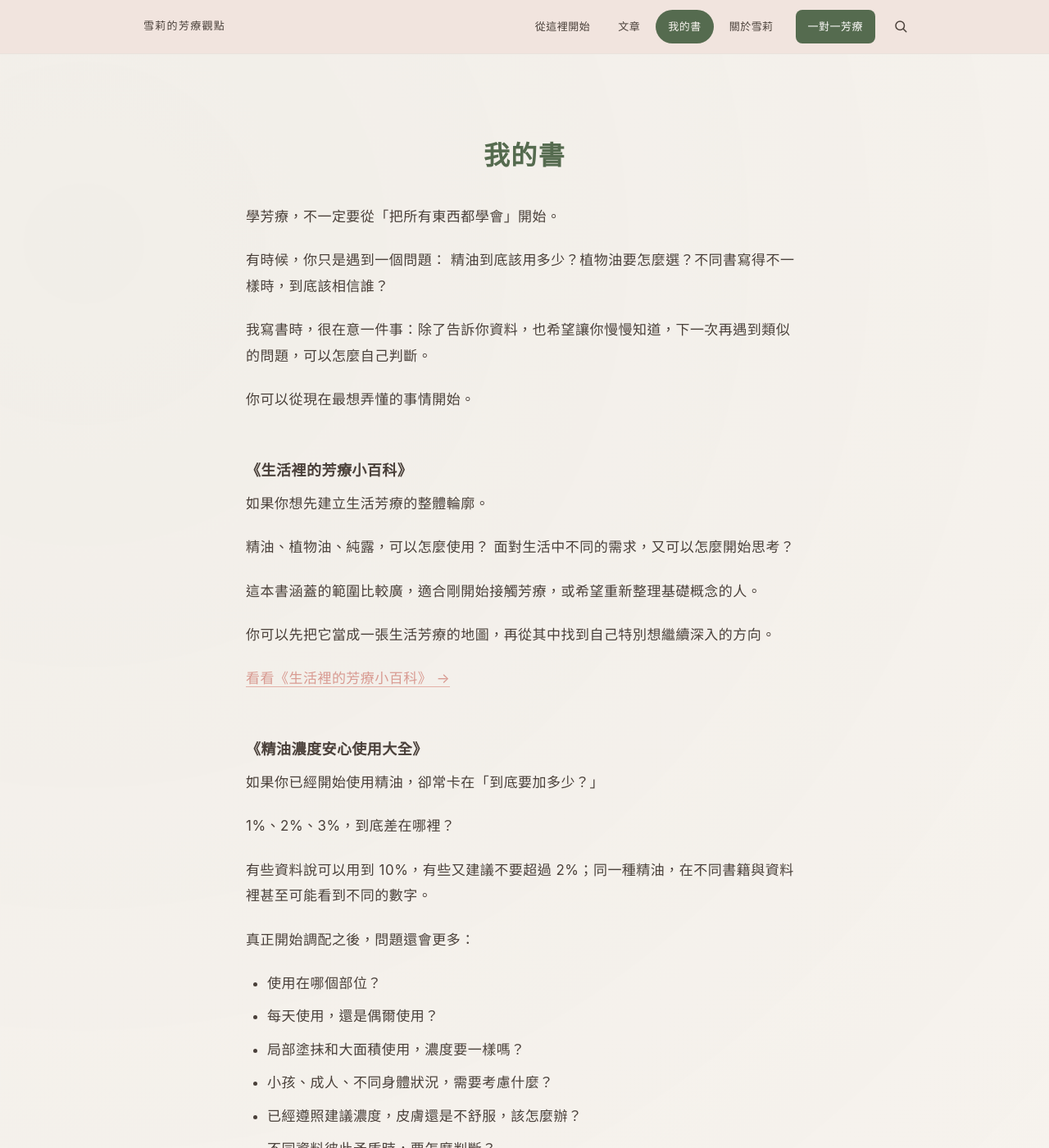
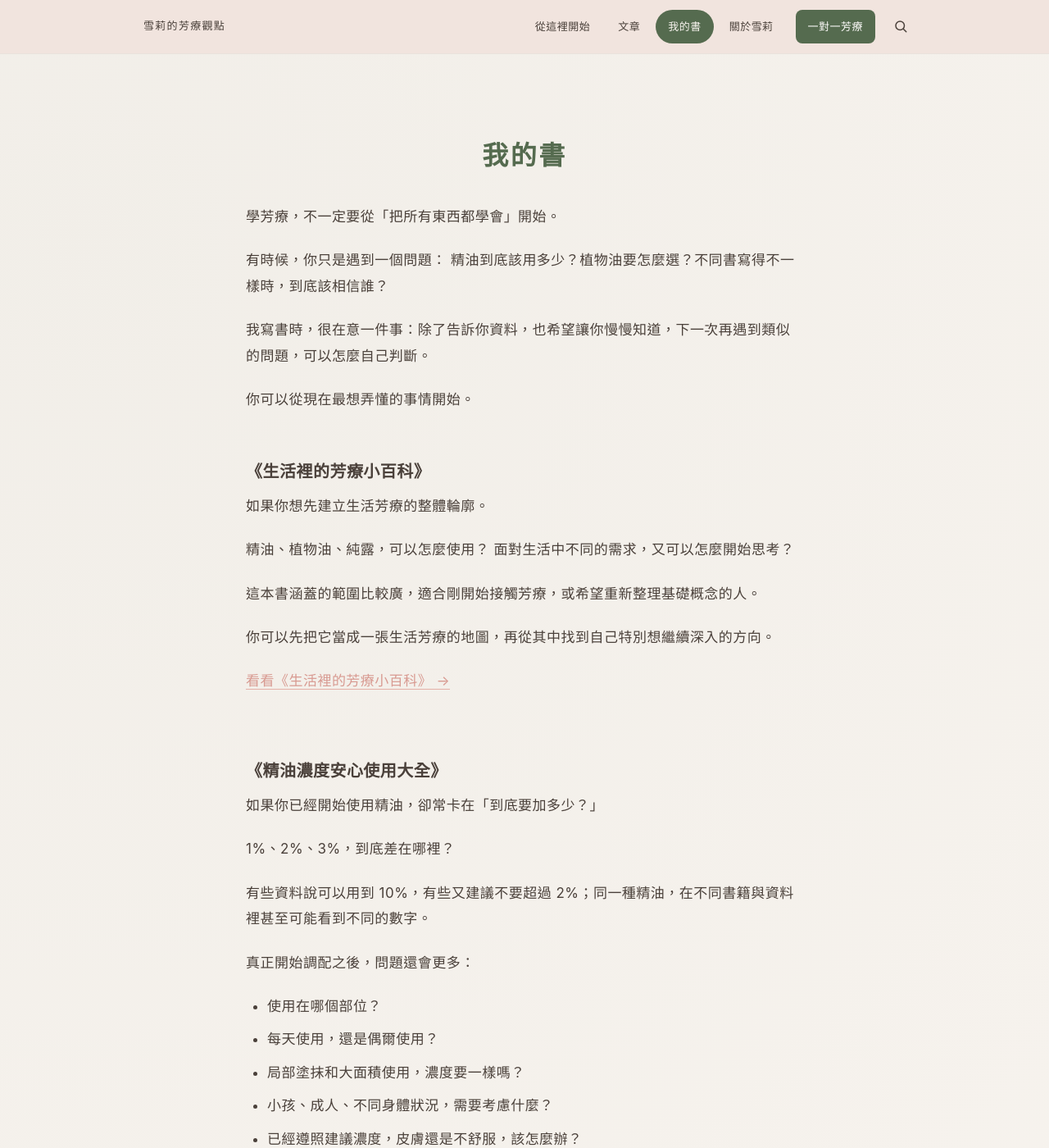
Before and after one commit to sherry-aromatherapy/sherry-aromatherapy.github.io, a Jekyll site: the page built from _pages/sherrybooks.md, in a window 1280 px wide and 1400 px high. Shown: the whole window at 82% size. Built offline with Jekyll 4.4.1, drawn with Linux system fonts in a browser that asks for light colours.

Commit message:
修改樣式

```diff
--- a/_pages/sherrybooks.md
+++ b/_pages/sherrybooks.md
@@ -24,6 +24,8 @@ permalink: /sherrybooks/
 
 [看看《生活裡的芳療小百科》 →](https://www.books.com.tw/products/0010898814)
 
+---
+
 ### **《精油濃度安心使用大全》**
 
 如果你已經開始使用精油，卻常卡在「到底要加多少？」
@@ -46,6 +48,8 @@ permalink: /sherrybooks/
 我希望你最後帶走的，不只是一張「幾％才安全」的表格，而是理解：濃度是一個需要放回實際使用情境裡判斷的問題。
 
 [看看《精油濃度安心使用大全》 →](/eo-dilution-ebook/)
+
+---
 
 ### **《看懂植物油》**
 
--- a/assets/css/style.css
+++ b/assets/css/style.css
@@ -604,7 +604,7 @@ article.page h1{
   font-family:var(--font-serif);
   font-size:32px;
   font-weight:700;
-  letter-spacing:0.04em;
+  letter-spacing:0.08em;
   color:var(--indigo);
   margin-bottom:28px;
   text-align:center;
@@ -617,7 +617,7 @@ article.page .page-content h2{
   font-family:var(--font-serif);
   font-size:23px;
   font-weight:700;
-  letter-spacing:0.04em;
+  letter-spacing:0.08em;
   margin:48px 0 16px;
   padding-bottom:8px;
   border-bottom:1px solid var(--linen);
@@ -626,7 +626,7 @@ article.page .page-content h2{
 }
 article.page .page-content h2:first-child{margin-top:0;}
 article.page .page-content h3{
-  font-size:18px;
+  font-size:20px;
   font-weight:600;
   margin:56px 0 12px;
   color:var(--bark);
```
